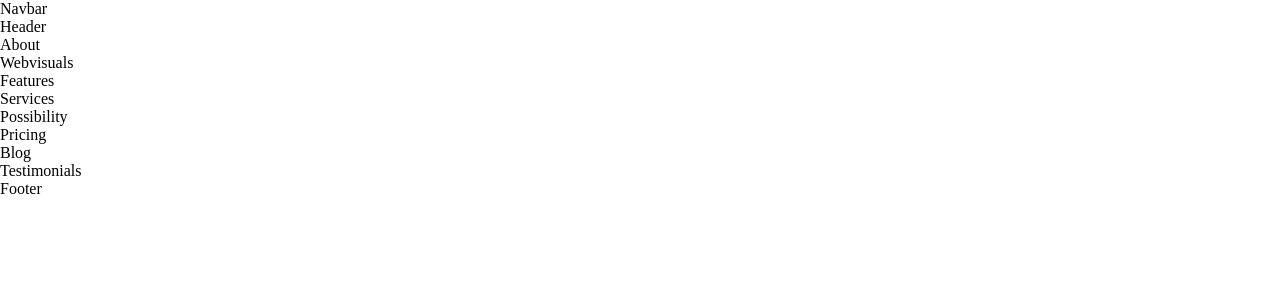
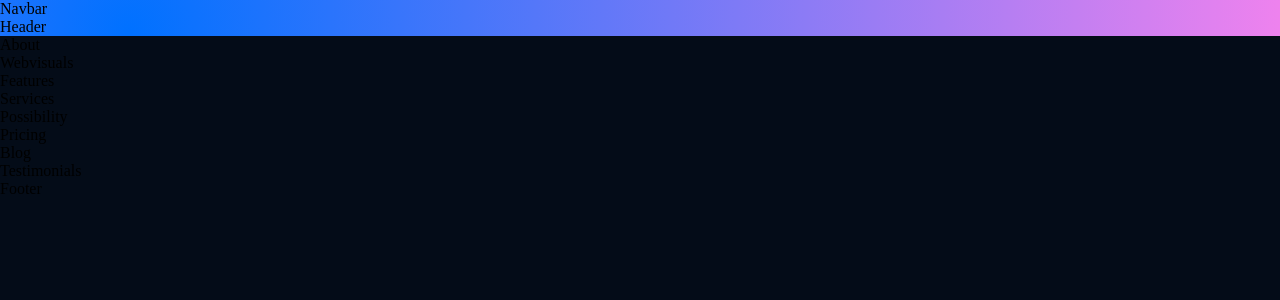
Before and after one commit to JosephCurtis1999/Business, a React (Create React App) app: page / in a window 1280 px wide. Shown: the top 300 px of the page. Built offline with nearby package versions, Linux system fonts and the light colour scheme.

Commit message:
Added colour gradients and text gradients, developed gradient using angry tools, also added section padding and section margin

```diff
--- a/src/App.css
+++ b/src/App.css
@@ -6,5 +6,42 @@
 }
 
 body {
-    background: var( --color-bg)
+    background: var(--color-bg)
 }
+
+a {
+    color: unset;
+    text-decoration: none;
+}
+
+.gradient__bg {
+    /* ff 3.6+ */
+    background:-moz-radial-gradient(circle at 10% 90%, rgba(0, 113, 255, 1) 0%, rgba(238, 130, 238, 1) 100%);
+
+    /* safari 5.1+,chrome 10+ */
+    background:-webkit-radial-gradient(circle at 10% 90%, rgba(0, 113, 255, 1) 0%, rgba(238, 130, 238, 1) 100%);
+
+    /* opera 11.10+ */
+    background:-o-radial-gradient(circle at 10% 90%, rgba(0, 113, 255, 1) 0%, rgba(238, 130, 238, 1) 100%);
+
+    /* ie 10+ */
+    background:-ms-radial-gradient(circle at 10% 90%, rgba(0, 113, 255, 1) 0%, rgba(238, 130, 238, 1) 100%);
+
+    /* global 92%+ browsers support */
+    background:radial-gradient(circle at 10% 90%, rgba(0, 113, 255, 1) 0%, rgba(238, 130, 238, 1) 100%);
+}
+
+.gradient__text {
+    background:var(--gradient-text);
+    background-clip: text;
+    -webkit-background-clip: text;
+    -webkit-text-fill-color: transparent;
+}
+
+.section__padding {
+    padding: 4rem 6rem;
+}
+
+.section__margin {
+    margin: 4rem 6rem;
+}
--- a/src/index.js
+++ b/src/index.js
@@ -2,5 +2,6 @@
 import ReactDOM from 'react-dom';
 
 import App from './App';
+import './index.css';
 
 ReactDOM.render(<App />, document.getElementById('root'));
```
